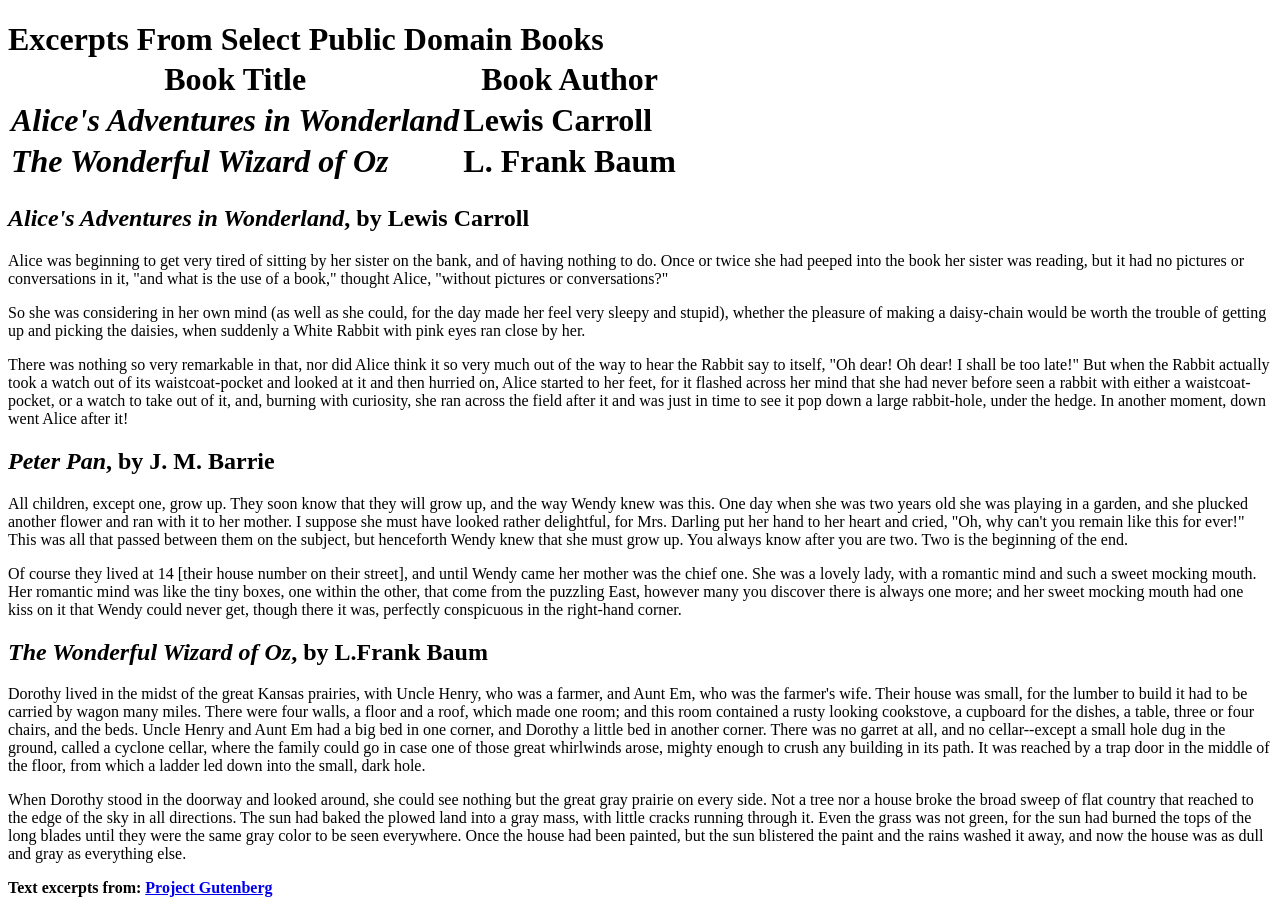
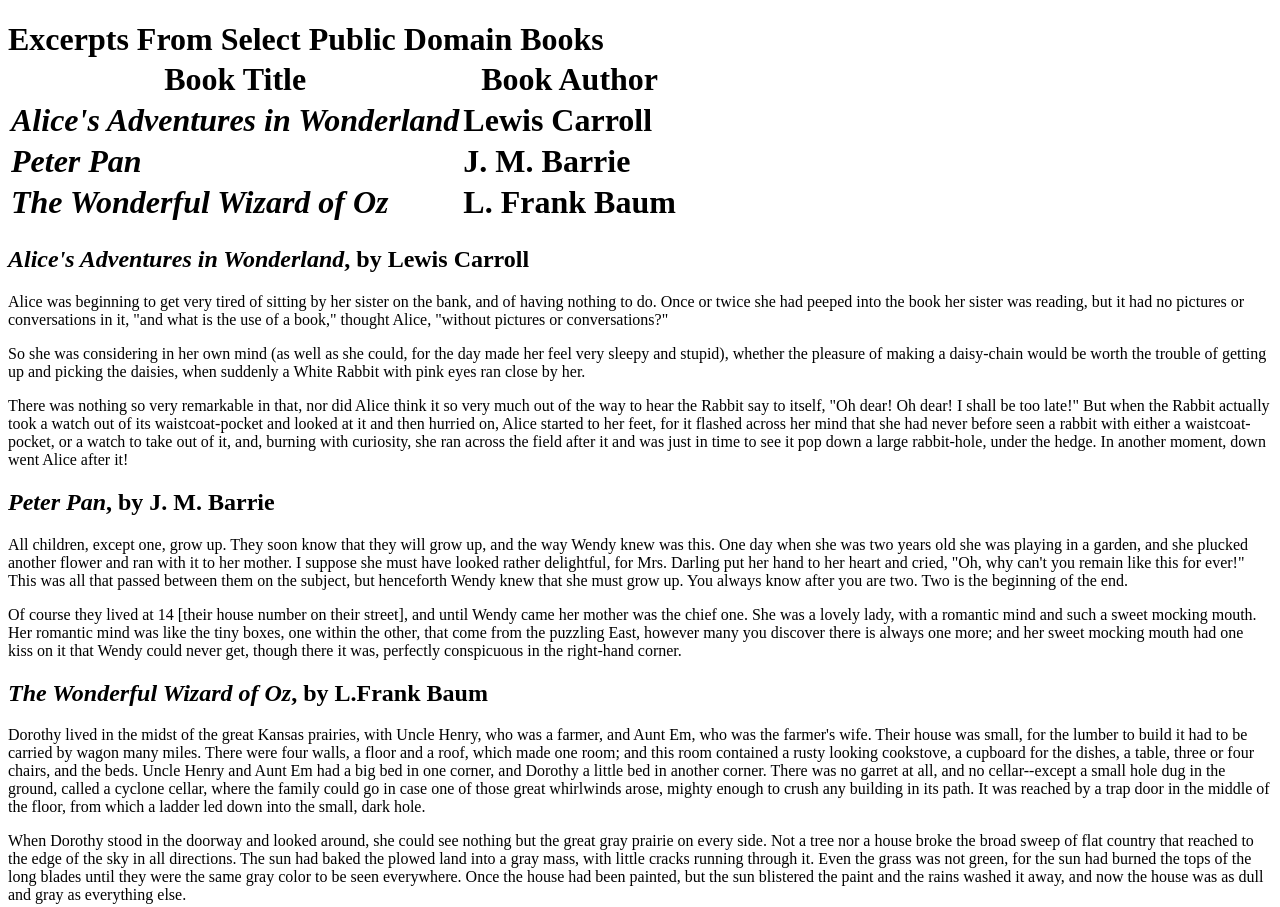
Before and after one commit to MohammedOuannass/lab3, a plain HTML site: page index.html in a window 1280 px wide. Shown: the top 907 px of the page. Drawn offline with Linux system fonts and the light colour scheme.

Commit message:
messed around with some formatting to the index file

```diff
--- a/index.html
+++ b/index.html
@@ -5,7 +5,8 @@
       <title>Excerpts From Select Public Domain Books</title>
    </head>
    <body>
-	<h1>Excerpts From Select Public Domain Books</title>
+      <h1>
+      Excerpts From Select Public Domain Books</title>
       <table>
          <tr>
             <th>Book Title</th>
@@ -14,6 +15,10 @@
          <tr>
             <td><em>Alice's Adventures in Wonderland</em></td>
             <td>Lewis Carroll</td>
+         </tr>
+         <tr>
+            <td><em>Peter Pan</em></td>
+            <td>J. M. Barrie</td>
          </tr>
          <tr>
             <td><em>The Wonderful Wizard of Oz</em></td>
```
Lines whose indentation alone changed are shown as unchanged.
